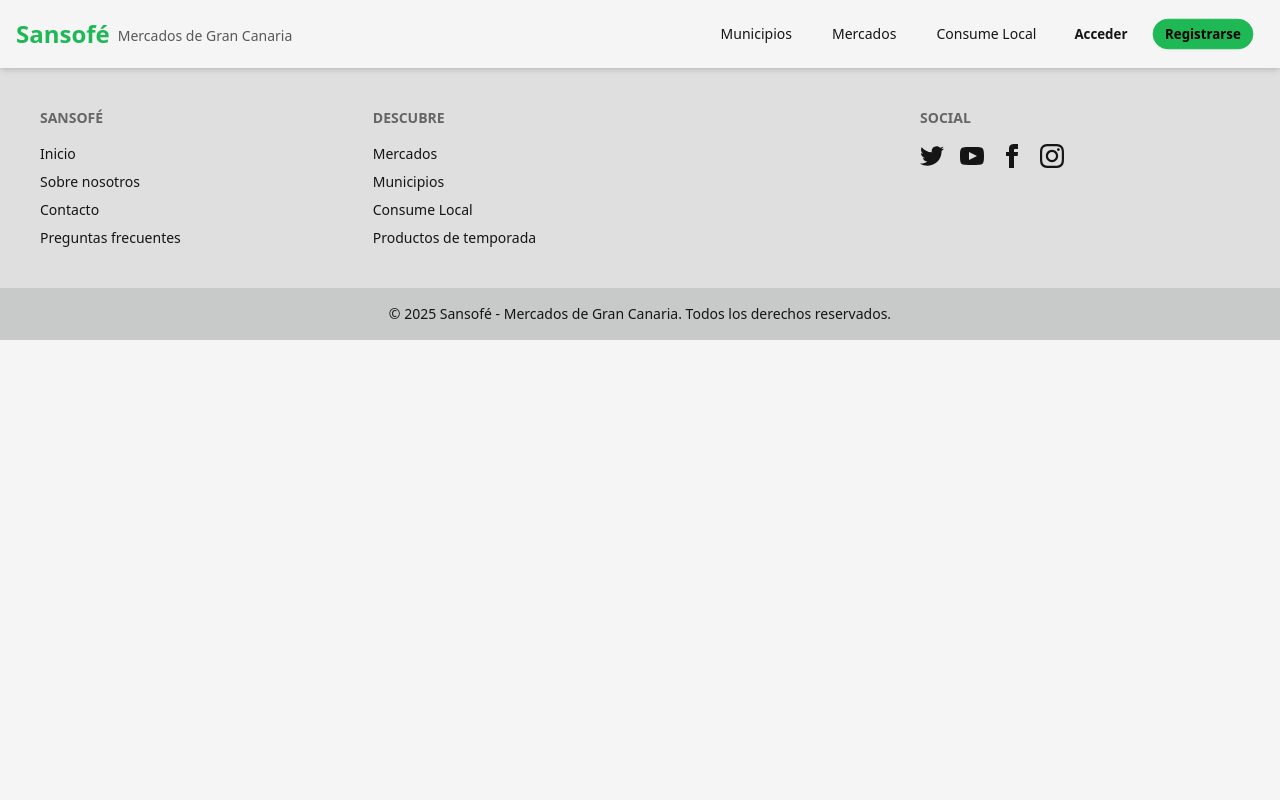
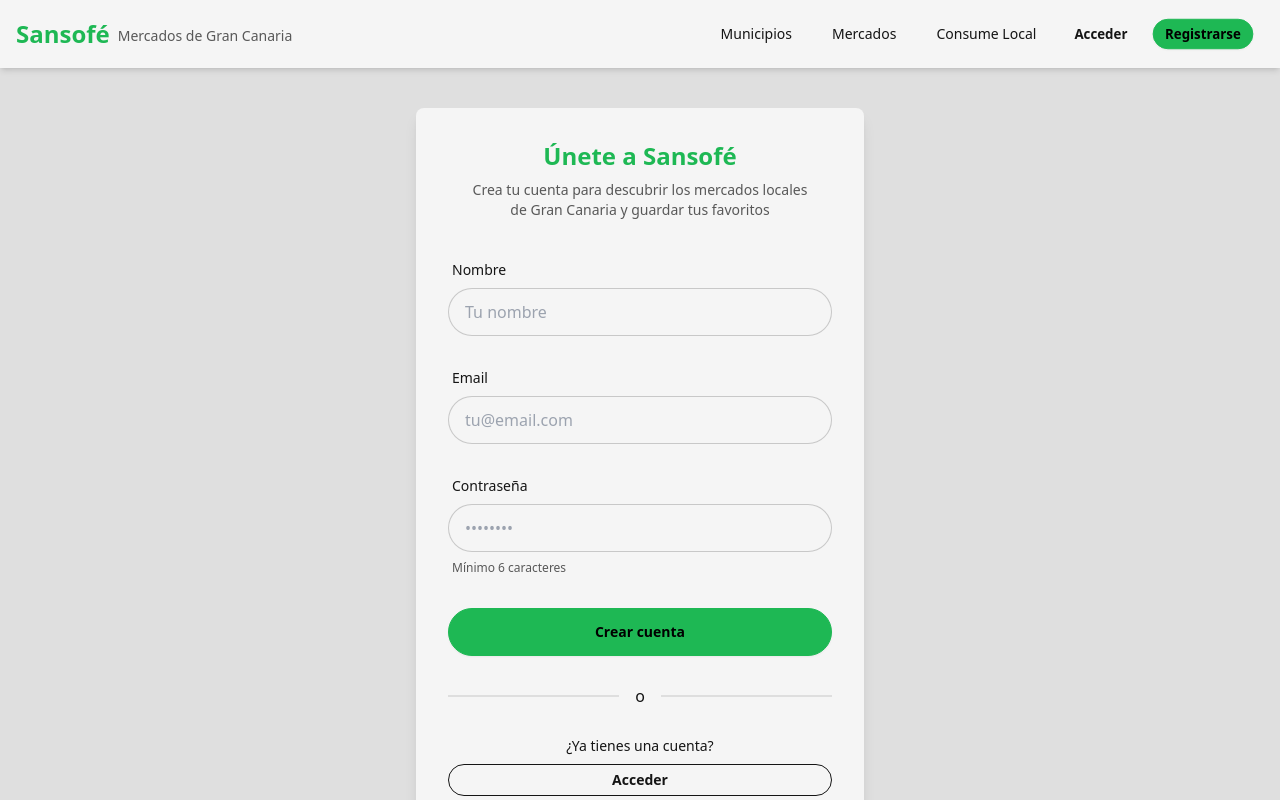
Before and after one commit to Jojocg/Sansofe-Project-frontend, a React (Create React App) app: page /registro in a window 1280 px wide. Shown: the top 800 px of the page. Built offline with nearby package versions, Linux system fonts and the light colour scheme; no server answers.

Commit message:
changing paths to spanish

```diff
--- a/src/App.jsx
+++ b/src/App.jsx
@@ -29,7 +29,7 @@ function App() {
         />
 
         <Route
-          path="/signup"
+          path="/registro"
           element={
             <IsAnon>
               <SignupPage />
@@ -37,7 +37,7 @@ function App() {
           }
         />
         <Route
-          path="/login"
+          path="/acceso"
           element={
             <IsAnon>
               <LoginPage />
--- a/src/components/IsPrivate/IsPrivate.jsx
+++ b/src/components/IsPrivate/IsPrivate.jsx
@@ -13,7 +13,7 @@ function IsPrivate({ children }) {
 
   if (!isLoggedIn) {
     // If the user is not logged in navigate to the login page ❌
-    return <Navigate to="/login" />;
+    return <Navigate to="/acceso" />;
   }
   // If the user is logged in, allow to see the page ✅
   return children;
--- a/src/components/Navbar/Navbar.jsx
+++ b/src/components/Navbar/Navbar.jsx
@@ -88,8 +88,8 @@ function Navbar() {
 
               {!isLoggedIn && (
                 <>
-                  <li><Link to="/login" className="btn btn-ghost btn-sm">Acceder</Link></li>
-                  <li><Link to="/signup" className="btn btn-primary btn-sm">Registrarse</Link></li>
+                  <li><Link to="/acceso" className="btn btn-ghost btn-sm">Acceder</Link></li>
+                  <li><Link to="/registro" className="btn btn-primary btn-sm">Registrarse</Link></li>
                 </>
               )}
             </ul>
@@ -153,8 +153,8 @@ function Navbar() {
               </>
             ) : (
               <>
-                <Link to="/login" onClick={closeSidebar} className="btn btn-outline w-full mb-2">Acceder</Link>
-                <Link to="/signup" onClick={closeSidebar} className="btn btn-primary w-full">Registrarse</Link>
+                <Link to="/acceso" onClick={closeSidebar} className="btn btn-outline w-full mb-2">Acceder</Link>
+                <Link to="/registro" onClick={closeSidebar} className="btn btn-primary w-full">Registrarse</Link>
               </>
             )}
           </div>
--- a/src/pages/LoginPage/LoginPage.jsx
+++ b/src/pages/LoginPage/LoginPage.jsx
@@ -109,7 +109,7 @@ function LoginPage() {
 
         <div className="text-center">
           <p className="text-sm">¿No tienes una cuenta?</p>
-          <Link to="/signup" className="btn btn-outline btn-sm btn-block mt-2">
+          <Link to="/registro" className="btn btn-outline btn-sm btn-block mt-2">
             Regístrate
           </Link>
         </div>
--- a/src/pages/SignupPage/SignupPage.jsx
+++ b/src/pages/SignupPage/SignupPage.jsx
@@ -37,7 +37,7 @@ function SignupPage() {
     authService
       .signup(requestBody)
       .then((response) => {  //VER SI FUNCIONA ERROR.RESPONSE DE ABAJO
-        navigate("/login")
+        navigate("/acceso")
       })
       .catch((error) => {
         const errorDescription = error.response.data.message;
@@ -133,7 +133,7 @@ function SignupPage() {
 
         <div className="text-center">
           <p className="text-sm">¿Ya tienes una cuenta?</p>
-          <Link to="/login" className="btn btn-outline btn-sm btn-block mt-2">
+          <Link to="/acceso" className="btn btn-outline btn-sm btn-block mt-2">
             Acceder
           </Link>
         </div>
```
